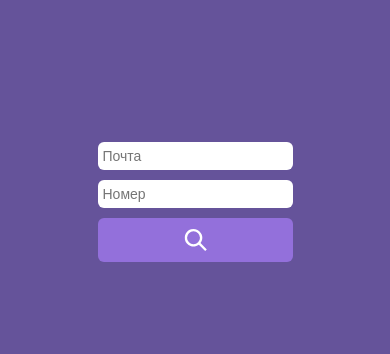
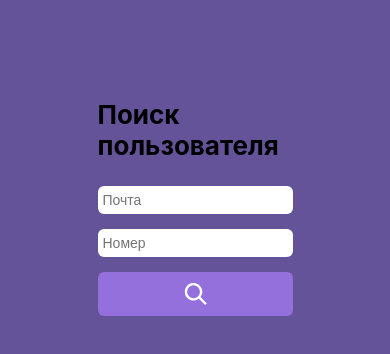
Before and after one commit to irinaais/3205_test, a React (Create React App) app: page / in a window 390 px wide. Shown: the top 354 px of the page. Built offline with nearby package versions, Linux system fonts and the light colour scheme.

Commit message:
feat: добавляет заголовок в SearchForm

```diff
--- a/src/components/SearchForm/SearchForm.css
+++ b/src/components/SearchForm/SearchForm.css
@@ -1,6 +1,12 @@
 .search-form__container {
   width: 50%;
   max-width: 440px;
+}
+
+.search-form__title {
+  margin: 10px 0 20px;
+  font-size: 26px;
+  font-weight: 700;
 }
 
 .search-form {
@@ -36,3 +42,13 @@
 .search-form__button:hover {
   opacity: 0.7;
 }
+
+@media screen and (max-width: 767px) {
+  .search-form__input {
+    margin: 0 0 15px;
+  }
+
+  .search-form__title {
+    margin: 10px 0 25px;
+  }
+}
--- a/src/components/SearchForm/SearchForm.js
+++ b/src/components/SearchForm/SearchForm.js
@@ -20,6 +20,7 @@ function SearchForm(props) {
 
   return (
     <section className='search-form__container page__section' >
+      <h1 className='search-form__title'>Поиск пользователя</h1>
       <form className='search-form' onSubmit={ handleSubmit }>
         <input
           className='search-form__input'
```
